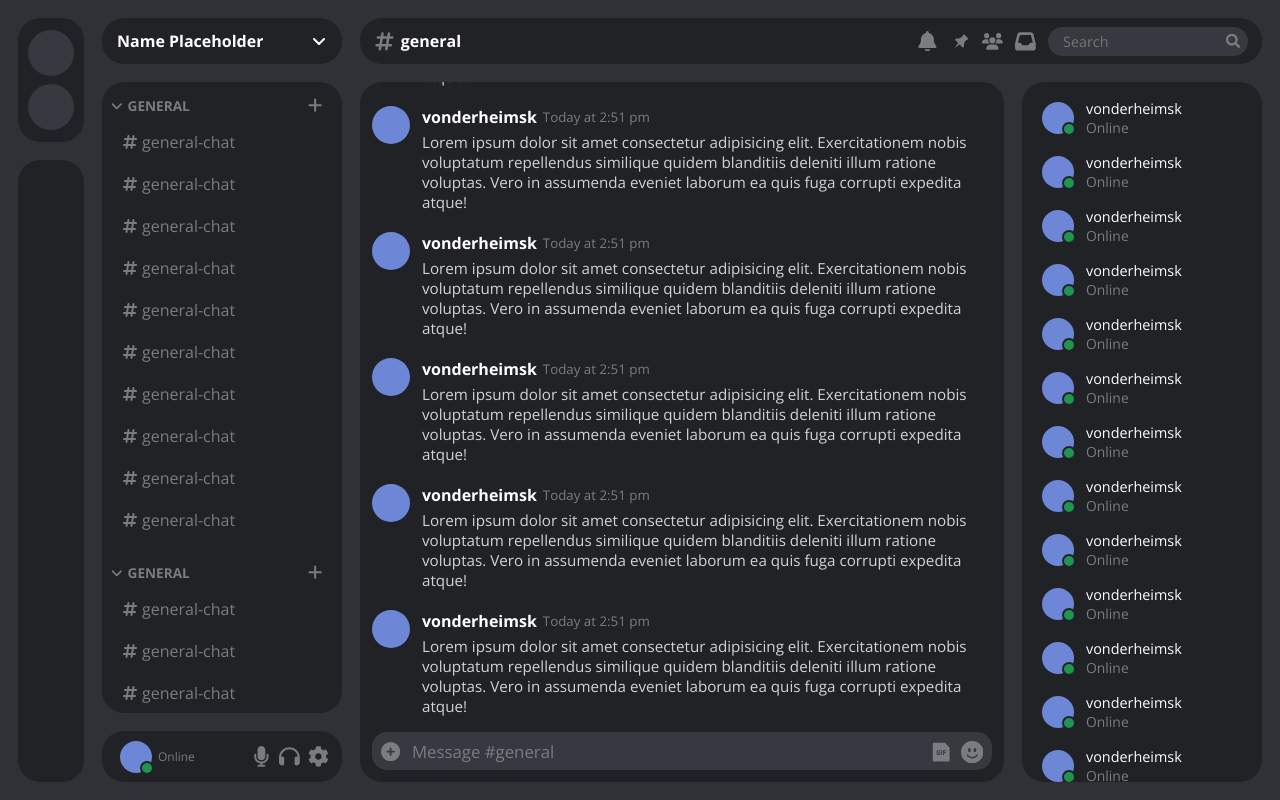
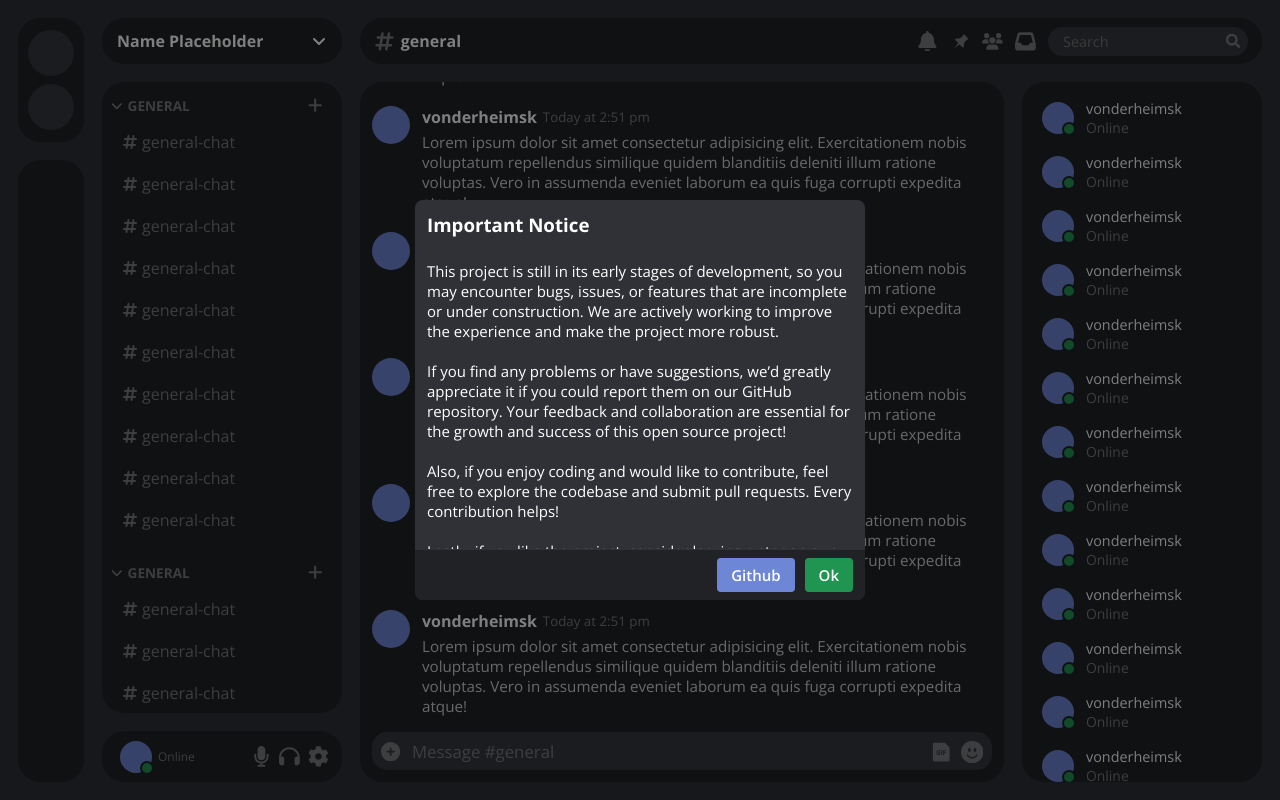
Before and after one commit to justheimsk/vonchat, a React (Vite) app in the folder client/: page / in a window 1280 px wide. Built offline with nearby package versions, Linux system fonts and the light colour scheme.

Commit message:
chore: add alpha notice

```diff
--- a/client/src/app/pages/app/app.tsx
+++ b/client/src/app/pages/app/app.tsx
@@ -1,14 +1,41 @@
 import ServerList from '@features/ServerList/ServerList';
 import './app.scss';
 import { ErrorMagnifier } from '@/components/ErrorMagnifier/ErrorMagnifier';
+import { vonchat } from '@/lib/Application';
+import { ModalBuilder } from '@/lib/core/ui/ModalBuilder';
 import ChannelData from '@features/ChannelData/ChannelData';
 import ChannelInfo from '@features/ChannelInfo/ChannelInfo';
 import ChannelList from '@features/ChannelList/ChannelList';
 import ServerName from '@features/ServerName/ServerName';
 import UserInfo from '@features/UserInfo/UserInfo';
 import UserList from '@features/UserList/UserList';
+import { useEffect } from 'react';
 
 export default function App() {
+	useEffect(() => {
+		const read = localStorage.getItem('noticeRead');
+
+		if (!read) {
+			const modal = new ModalBuilder()
+				.setTitle('Important Notice')
+				.setDescription(`This project is still in its early stages of development, so you may encounter bugs, issues, or features that are incomplete or under construction. We are actively working to improve the experience and make the project more robust.
+          \nIf you find any problems or have suggestions, we’d greatly appreciate it if you could report them on our GitHub repository. Your feedback and collaboration are essential for the growth and success of this open source project!
+          \nAlso, if you enjoy coding and would like to contribute, feel free to explore the codebase and submit pull requests. Every contribution helps!
+          \nLastly, if you like the project, consider leaving a star on our GitHub repository. It’s a small gesture, but it goes a long way in supporting the project and motivating us to keep improving.
+          \nThank you for being part of this journey with us.`)
+				.addButton('default', 'Github', () => {
+					window.open('https://github.com/justheimsk/vonchat', '_blank');
+					return false;
+				})
+				.addButton('success', 'Ok', () => {})
+				.setOnCloseCallback(() => {
+					localStorage.setItem('noticeRead', 'true');
+					return true;
+				});
+			vonchat.ui.createModal(modal);
+		}
+	}, []);
+
 	return (
 		<>
 			<div id="layout">
--- a/client/src/components/Modal/Modal.scss
+++ b/client/src/components/Modal/Modal.scss
@@ -24,17 +24,21 @@
 .modal {
   @include mixins.slow-transition;
   color: var(--text);
-  width: 350px;
-  height: 350px;
+  width: 450px;
+  height: 400px;
   background-color: var(--secondary);
   border-radius: var(--small-radius);
   top: 50%;
   left: 50%;
   transform: translate(-50%, -50%) scale(0.5);
   z-index: 101;
+  overflow: hidden;
 
   &__content {
     font-size: 15px;
+    height: 100%;
+    overflow: auto;
+    max-height: calc(100% - 100px);
   }
 
   &--active {
@@ -81,6 +85,11 @@
         background-color: var(--discord);
         color: white;
       }
+
+      &--success {
+        color: white;
+        background-color: var(--status-online);
+      }
     }
   }
 
--- a/client/src/components/Modal/Modal.tsx
+++ b/client/src/components/Modal/Modal.tsx
@@ -1,5 +1,6 @@
 import type { ModalButton } from '@/lib/types/Modal';
 import './Modal.scss';
+import React from 'react';
 
 export interface ModalProps {
 	title: string;
@@ -20,7 +21,15 @@ export function Modal(props: ModalProps) {
 				<div className="modal--padding">
 					<h3>{props.title}</h3>
 				</div>
-				<div className="modal__content modal--padding">{props.description}</div>
+				<div className="modal__content modal--padding">
+					{props.description.split('\n').map((line, index) => (
+						// biome-ignore lint/suspicious/noArrayIndexKey: <explanation>
+						<React.Fragment key={index}>
+							{line}
+							<br />
+						</React.Fragment>
+					))}
+				</div>
 				<div className="modal__footer modal--padding">
 					{props.buttons.map((bn) => (
 						<button
```
